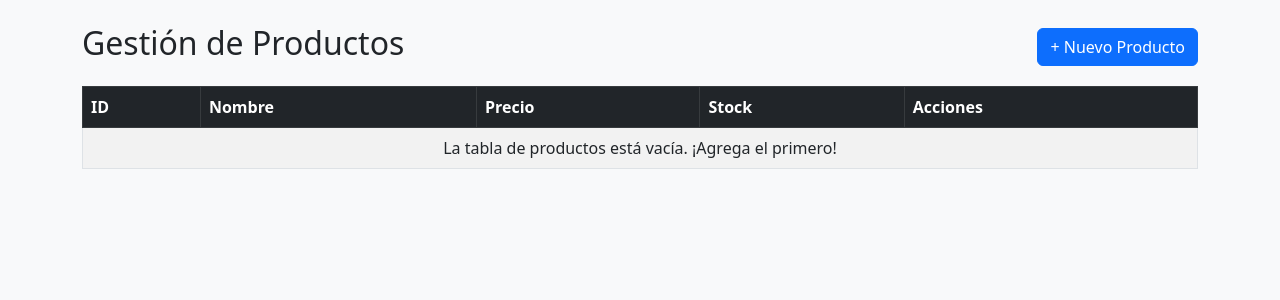
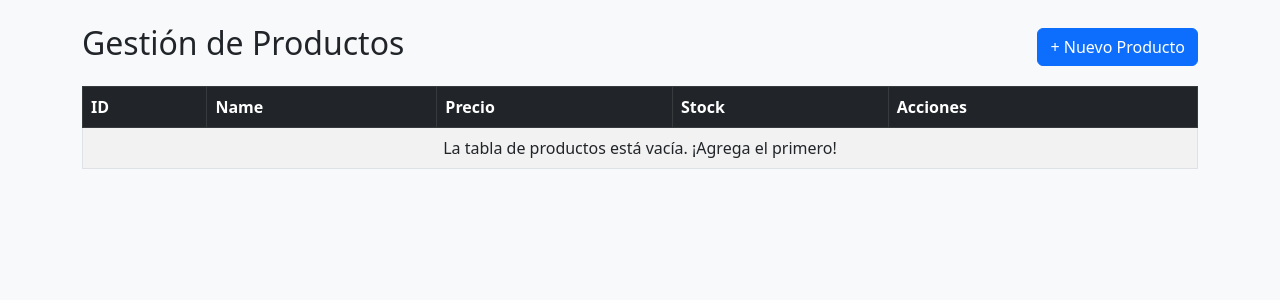
Before and after one commit to ramirezquirogafrancisco-source/tiendaonline, a Flask app: page /productos in a window 1280 px wide. Shown: the part 56-356 px from the top of the page. Run offline with Flask 3, Linux system fonts and the light colour scheme; data that the repository does not hold is empty.

Commit message:
cambiar nombre por name

```diff
--- a/templates/producto/index.html
+++ b/templates/producto/index.html
@@ -10,7 +10,7 @@
     <thead class="table-dark">
         <tr>
             <th>ID</th>
-            <th>Nombre</th>
+            <th>Name</th>
             <th>Precio</th>
             <th>Stock</th>
             <th>Acciones</th>
```
